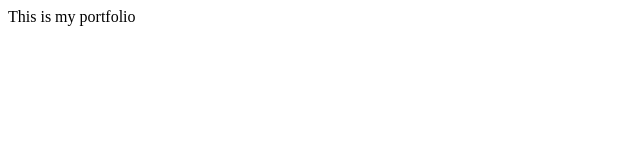
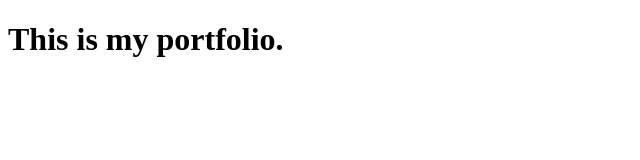
Before and after one commit to kaushalendra-pandey/portfolio, a plain HTML site: page index.html in a window 1280 px wide. Shown: the whole page, without its empty margins (0-640 px from the left). Drawn offline with Linux system fonts and the light colour scheme.

Commit message:
-style: changed heading style

```diff
--- a/index.html
+++ b/index.html
@@ -7,6 +7,6 @@
     <title>Kaushaledra Pandey</title>
 </head>
 <body>
-    This is my portfolio
+    <h1>This is my portfolio.</h1>
 </body>
 </html>
```
